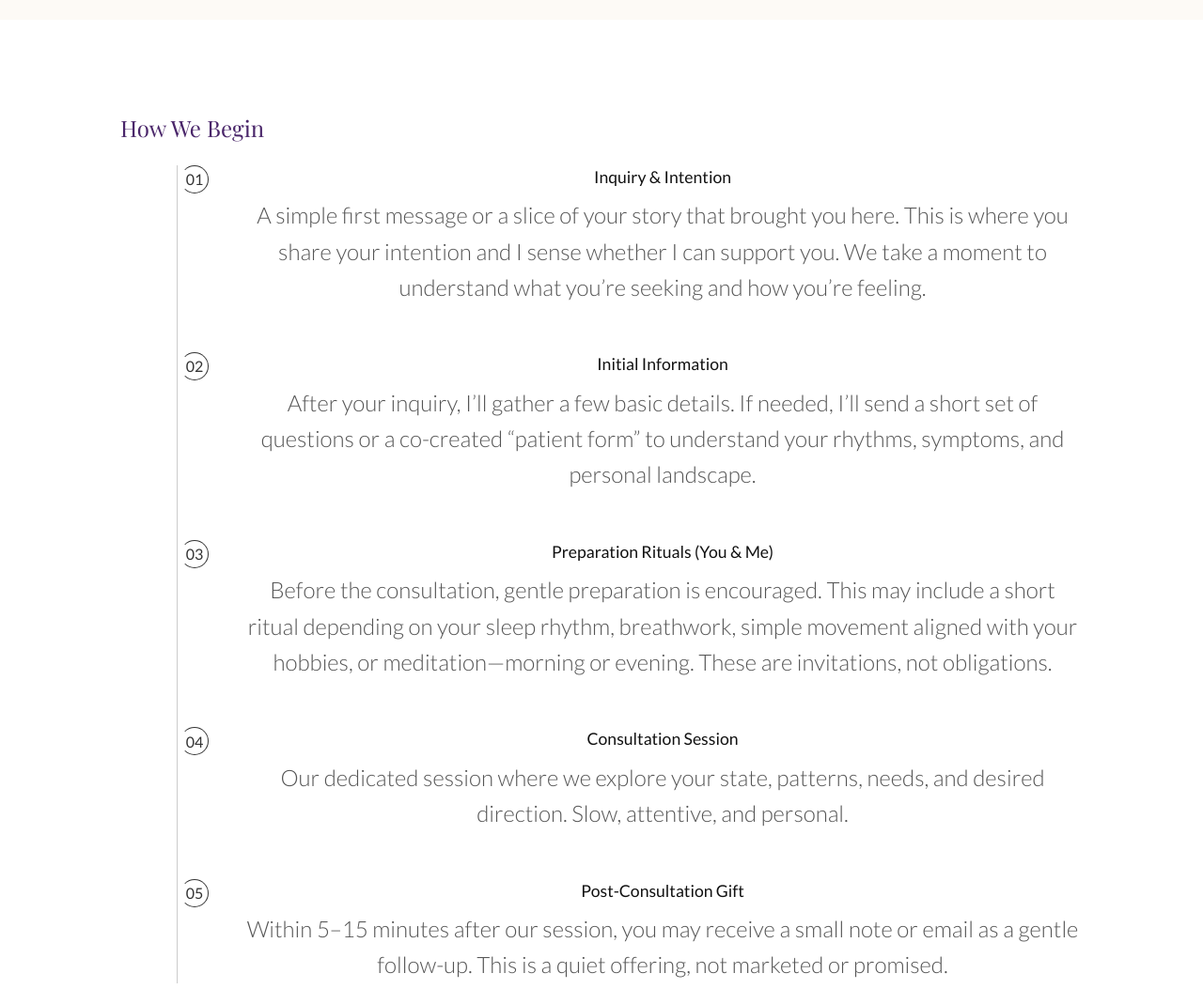
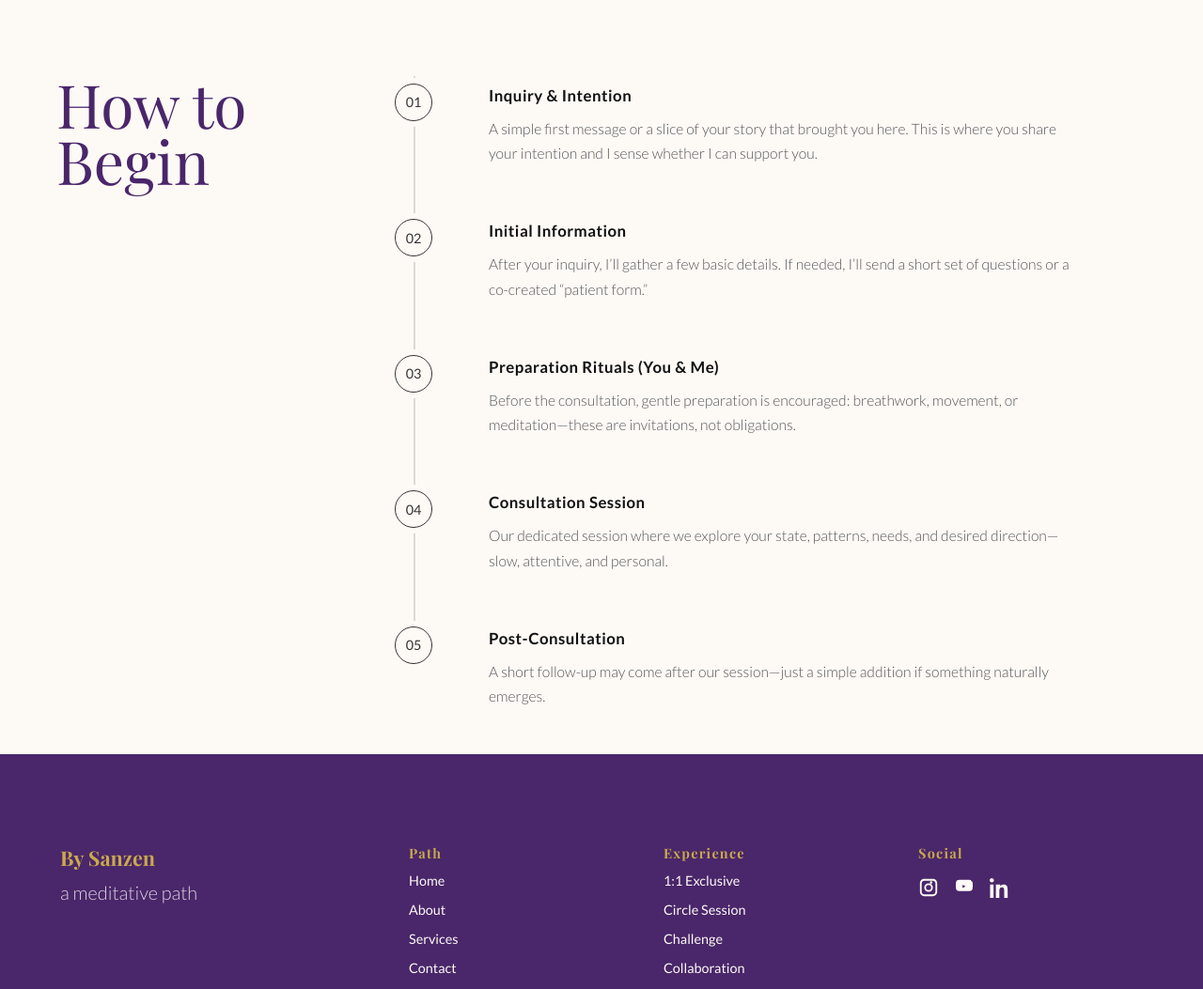
Before and after one commit to SandyVigo/sanzen, a plain HTML site: page contact.html in a window 1280 px wide. Shown: the part 2660-3713 px from the top of the page at 94% size. Drawn offline with nearby package versions, Linux system fonts and the light colour scheme; a script that the page names is missing.

Commit message:
new-proedure-steps_updated-version

```diff
--- a/contact.html
+++ b/contact.html
@@ -118,54 +118,55 @@
       <script src="https://assets.calendly.com/assets/external/widget.js" async></script>
     </section>
 
-    <!-- PROCEDURE / ONBOARDING -->
+    <!-- ============= PROCEDURE / TIMELINE SECTION ============= -->
 
-    <section id="procedure" class="section content-centered fade-in" style="background-color: #fff;">
-      <h2 class="procedure-title">How We Begin</h2>
+    <section id="procedure" aria-labelledby="procedure-title">
+      <div class="procedure-container">
 
-      <div class="timeline">
-        <!-- Step 01 -->
-        <div class="timeline-item">
-          <div class="timeline-number">01</div>
-          <div class="timeline-content">
+        <!-- LEFT: Title -->
+        <h2 id="procedure-title" class="procedure-title">How to Begin</h2>
+
+        <!-- MIDDLE + RIGHT: Steps -->
+        <div class="steps">
+
+          <div class="step">
+            <div class="step-number">01</div>
+            <div class="step-body">
               <h3>Inquiry & Intention</h3>
-            <p>A simple first message or a slice of your story that brought you here. This is where you share your intention and I sense whether I can support you. We take a moment to understand what you’re seeking and how you’re feeling.</p>
+              <p>A simple first message or a slice of your story that brought you here. This is where you share your intention and I sense whether I can support you.</p>
             </div>
           </div>
 
-        <!-- Step 02 -->
-        <div class="timeline-item">
-          <div class="timeline-number">02</div>
-          <div class="timeline-content">
+          <div class="step">
+            <div class="step-number">02</div>
+            <div class="step-body">
               <h3>Initial Information</h3>
-            <p>After your inquiry, I’ll gather a few basic details. If needed, I’ll send a short set of questions or a co-created “patient form” to understand your rhythms, symptoms, and personal landscape.</p>
+              <p>After your inquiry, I’ll gather a few basic details. If needed, I’ll send a short set of questions or a co-created “patient form.”</p>
             </div>
           </div>
 
-        <!-- Step 03 -->
-        <div class="timeline-item">
-          <div class="timeline-number">03</div>
-          <div class="timeline-content">
+          <div class="step">
+            <div class="step-number">03</div>
+            <div class="step-body">
               <h3>Preparation Rituals (You & Me)</h3>
-            <p>Before the consultation, gentle preparation is encouraged. This may include a short ritual depending on your sleep rhythm, breathwork, simple movement aligned with your hobbies, or meditation—morning or evening. These are invitations, not obligations.</p>
+              <p>Before the consultation, gentle preparation is encouraged: breathwork, movement, or meditation—these are invitations, not obligations.</p>
             </div>
           </div>
 
-        <!-- Step 04 -->
-        <div class="timeline-item">
-          <div class="timeline-number">04</div>
-          <div class="timeline-content">
+          <div class="step">
+            <div class="step-number">04</div>
+            <div class="step-body">
               <h3>Consultation Session</h3>
-            <p>Our dedicated session where we explore your state, patterns, needs, and desired direction. Slow, attentive, and personal. <!--Optional pre-call is only offered energetically, not advertised.--></p>
+              <p>Our dedicated session where we explore your state, patterns, needs, and desired direction—slow, attentive, and personal.</p>
             </div>
           </div>
 
-        <!-- Step 05 -->
-        <div class="timeline-item">
-          <div class="timeline-number">05</div>
-          <div class="timeline-content">
-            <h3>Post-Consultation Gift</h3>
-            <p>Within 5–15 minutes after our session, you may receive a small note or email as a gentle follow-up. This is a quiet offering, not marketed or promised.</p>
+          <div class="step">
+            <div class="step-number">05</div>
+            <div class="step-body">
+              <h3>Post-Consultation</h3>
+              <p>A short follow-up may come after our session—just a simple addition if something naturally emerges.</p>
+            </div>
           </div>
         </div>
       </div>
--- a/style.css
+++ b/style.css
@@ -1079,92 +1079,148 @@ p {
   margin: 2rem 0; /* space above and below */
 }
 
-/* ======================
-  PROCEDURE / ONBOARDING
-====================== */
-
-/* Timeline Section */
+/* ===========================
+   PROCEDURE / TIMELINE
+=========================== */
+
+.procedure-section {
+  background: var(--color-offwhite, #fdfaf6);
+  padding: 80px 0;
+  width: 100%;
+}
+
+/* ============================================
+   CONTAINER LAYOUT
+============================================ */
+.procedure-container {
+  display: grid;
+  grid-template-columns: 320px 120px 1fr;
+  gap: 40px;
+  max-width: 1400px;
+  margin: 0 auto;
+  padding: 20px;
+  align-items: start;
+  background-color: var(--color-offwhite);
+}
+
+/* Title */
 .procedure-title {
+  grid-column: 1 / 2;
   font-family: 'Playfair Display', serif;
-  font-size: 1.5 rem;
-  margin-bottom: 40px;
-  text-align: left;
-  color: var(--color-purple);
-}
-
-/* Timeline container */
-/* Timeline container */
-.timeline {
+  font-size: 4rem;
+  line-height: 0.95;
+  margin: 2.5rem;
+  color:var(--color-purple);
+}
+
+/* Steps wrapper */
+.steps {
+  grid-column: 2 / 4;
   position: relative;
-  margin-left: 60px;
-  padding-left: 20px; /* space for the line */
-}
-
-/* Vertical line (thin, subtle) */
-.timeline::before {
-  content: '';
+  padding-top: 20px;
+}
+
+/* Vertical timeline line */
+.steps::before {
+  content: "";
   position: absolute;
-  top: 0;
-  left: 0; /* line at left of the timeline */
-  width: 1px; /* thin line */
-  height: 100%;
-  background: #ccc; /* subtle gray, not blue */
-}
-
-/* Timeline item */
-.timeline-item {
-  display: flex;
-  align-items: flex-start;
-  margin-bottom: 50px;
+  top: 40px;
+  bottom: 80px;
+  left: 60px;
+  width: 2px;
+  background: #dcd9d4;
+  z-index: 1;
+}
+
+/* Step block */
+.step {
+  display: grid;
+  grid-template-columns: 120px 1fr;
+  gap: 20px;
+  padding: 28px 0;
   position: relative;
 }
 
-/* Moon-like number circles */
-.timeline-number {
-  width: 30px;
-  height: 30px;
+/* Step number circle */
+.step-number {
+  justify-self: center;
+  width: 40px;
+  height: 40px;
   border-radius: 50%;
-  background: none;
-  border: 1.5px solid #333; /* thin circle */
-  border-left-color: transparent; /* open moon effect */
+  border: 1.6px solid #333;
+  background: var(--color-offwhite, #fdfaf6);
   display: flex;
   align-items: center;
   justify-content: center;
-  font-weight: 500;
-  color: #333;
+  font-size: 0.9rem;
   font-family: 'Lato', sans-serif;
-  position: absolute;
-  left: -16px; /* adjust to line */
-  top: 0;
-  cursor: default;
-  transition: all 0.3s ease;
-}
-
-/* Optional hover effect */
-.timeline-number:hover {
-  border-color: #6a11cb; /* subtle accent */
-  color: #6a11cb;
-  transform: scale(1.1);
-}
-
-/* Content */
-.timeline-content {
-  margin-left: 50px;
-}
-
-.timeline-content h3 {
-  margin: 0 0 8px 0;
+  font-weight: 400;
+  z-index: 3;
+  box-shadow: 0 0 0 6px var(--color-offwhite, #fdfaf6);
+}
+
+/* Step text */
+.step-body h3 {
+  margin: 0 0 10px;
   font-family: 'Lato', sans-serif;
-  font-weight: 500;
+  font-size: 1.05rem;
+  font-weight: 700;
+  letter-spacing: 0.5px;
   color: #111;
-  font-size: 1.1rem;
-}
-
-.timeline-content p {
+}
+
+.step-body p {
   margin: 0;
+  font-family: 'Lato', sans-serif;
+  font-size: 0.98rem;
+  line-height: 1.7;
   color: #555;
-  line-height: 1.6;
-  font-family: 'Lato', sans-serif;
+  max-width: 620px;
+}
+
+/* ============================================
+   Responsive
+============================================ */
+@media (max-width: 1000px) {
+  .procedure-container {
+    grid-template-columns: 1fr 80px 1fr;
+    gap: 24px;
+  }
+
+  .procedure-title { font-size: 3rem; }
+
+  .steps::before { left: 40px; }
+
+  .step {
+    grid-template-columns: 80px 1fr;
+  }
+}
+
+@media (max-width: 720px) {
+  .procedure-container {
+    grid-template-columns: 1fr;
+  }
+
+  .procedure-title {
+    font-size: 2.2rem;
+    margin-bottom: 20px;
+  }
+
+  .steps::before {
+    top: 24px;       /* fits cleanly above/below numbers */
+    bottom: 24px;
+    left: 22px;
+  }
+
+  .step {
+    grid-template-columns: 48px 1fr;
+    padding: 18px 0;
+  }
+
+  .step-number {
+    width: 34px;
+    height: 34px;
+  }
 }
 
 /* ======================
```
Lines whose indentation alone changed are shown as unchanged.
